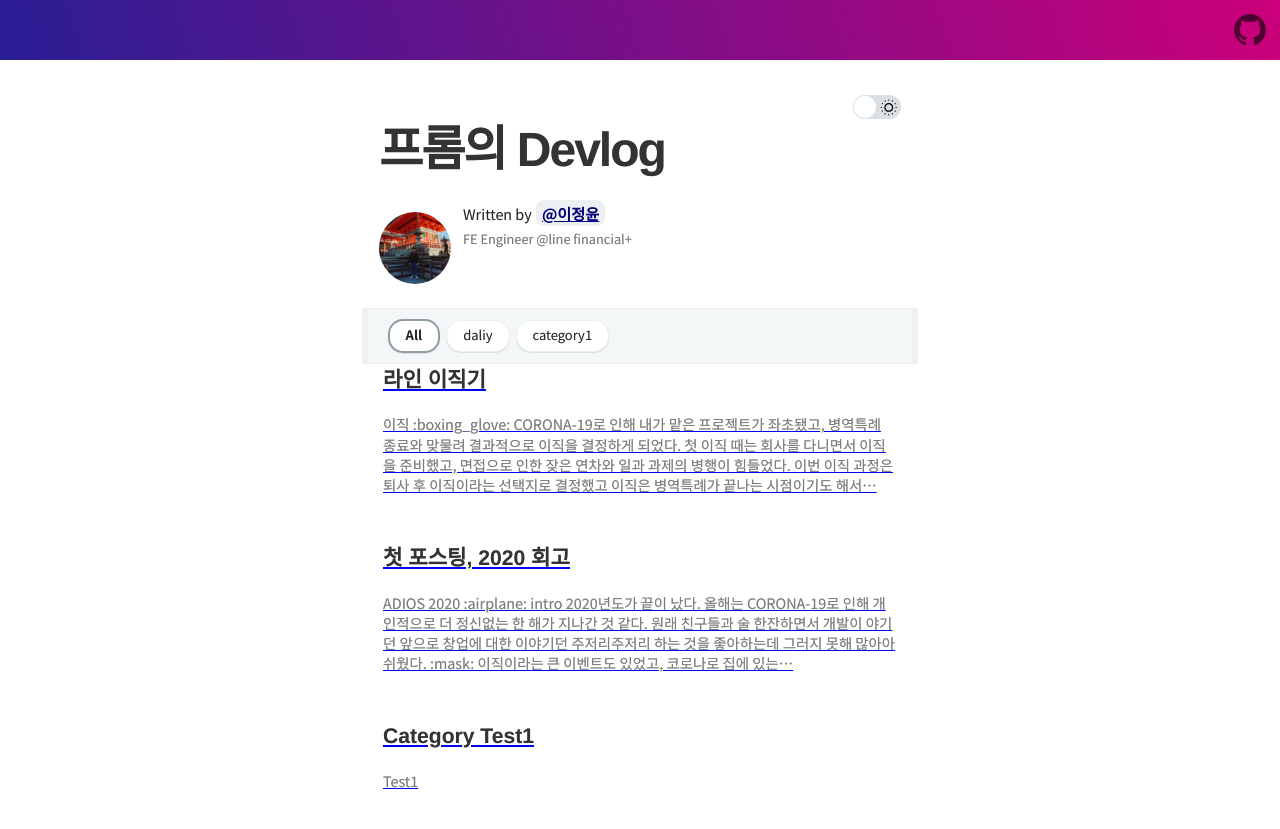
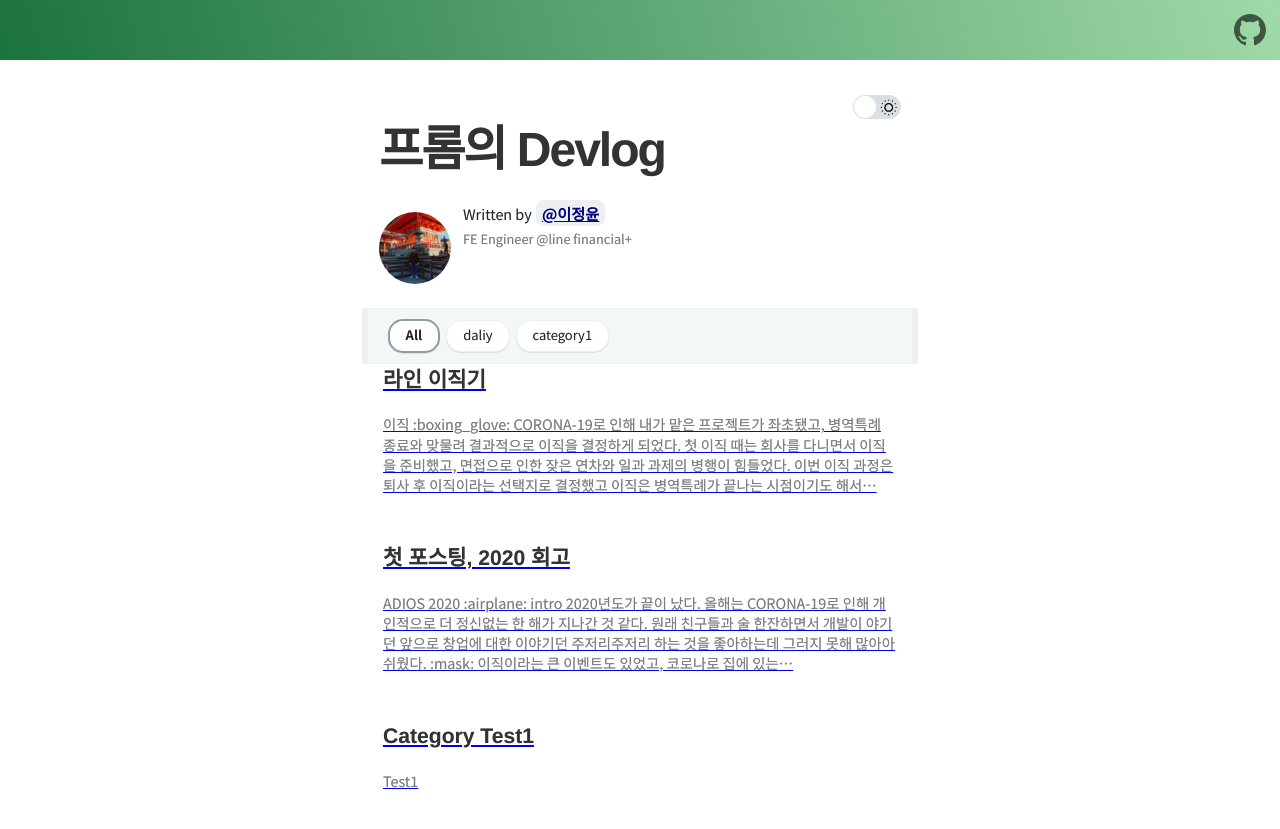
Before and after one commit to leeyun1533/promm, a Gatsby site: page / in a window 1280 px wide. Shown: the top 829 px of the page. Built offline with nearby package versions, Linux system fonts and the light colour scheme; Gatsby itself is replaced by a stand-in of ours; some packages are replaced by stand-ins of ours; what typography-theme-github would draw is missing.

Commit message:
Set the header color

```diff
--- a/src/styles/variables.scss
+++ b/src/styles/variables.scss
@@ -1,5 +1,5 @@
 // app
-$theme-gradient: linear-gradient(72deg, #291e95, #cc007a);
+$theme-gradient: linear-gradient(75deg, #1b7340, #a0daa9);
 $top-header-text-color: #fff;
 
 /**
```
